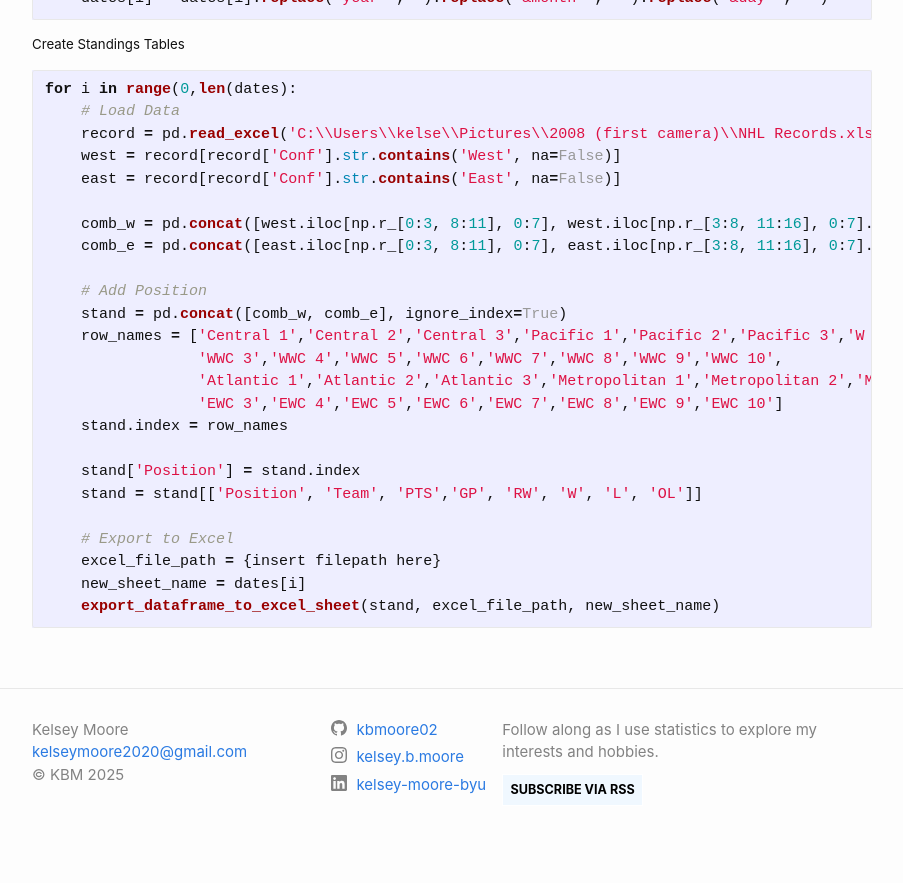
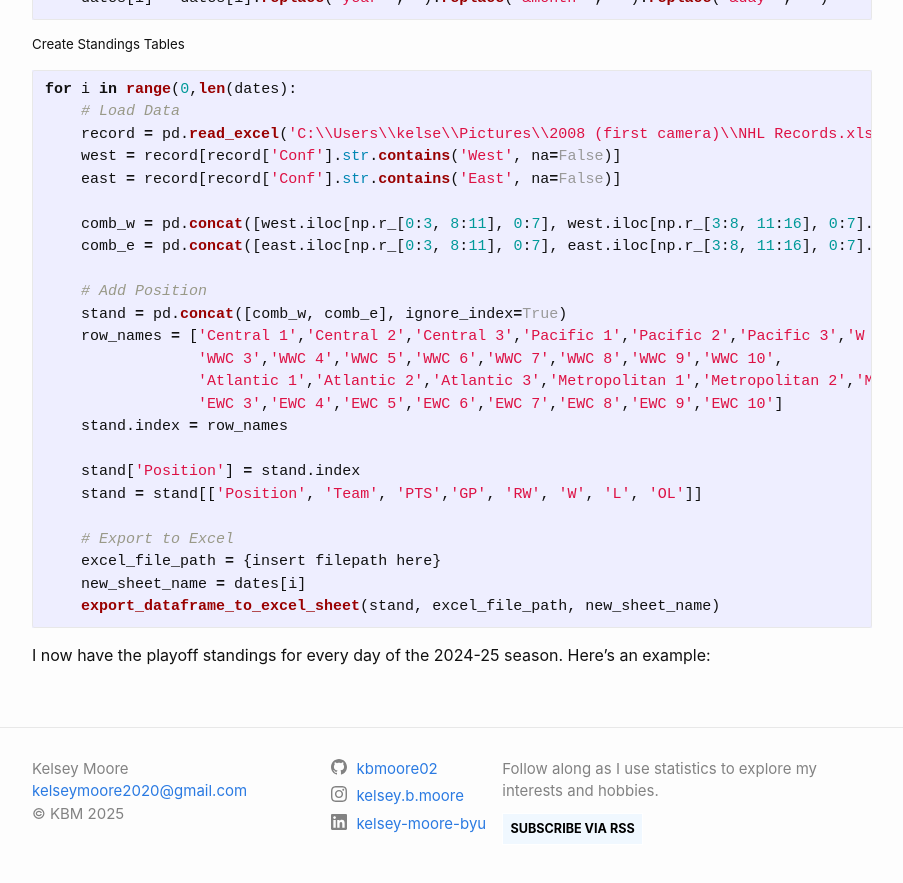
Before and after one commit to kbmoore02/NHL-Data-Analysis, a Jekyll site: the page built from _posts/2025-4-13-blog-hockey2.md, in a window 1280 px wide and 900 px high, scrolled down 1448 px. Shown: the top 883 px of the window, without its empty margins (188-1091 px from the left). Built offline with Jekyll 4.4.1, drawn with Linux system fonts in a browser that asks for light colours; comment, search, counter and statistics services are not loaded; before the commit the page ends 2309 px from its top, so only the background shows below that; some of the changed text lies outside the part shown.

Commit message:
Update 2025-4-13-blog-hockey2.md

````diff
--- a/_posts/2025-4-13-blog-hockey2.md
+++ b/_posts/2025-4-13-blog-hockey2.md
@@ -77,3 +77,4 @@ for i in range(0,len(dates):
     new_sheet_name = dates[i]
     export_dataframe_to_excel_sheet(stand, excel_file_path, new_sheet_name)
 ```
+I now have the playoff standings for every day of the 2024-25 season. Here's an example:
````
